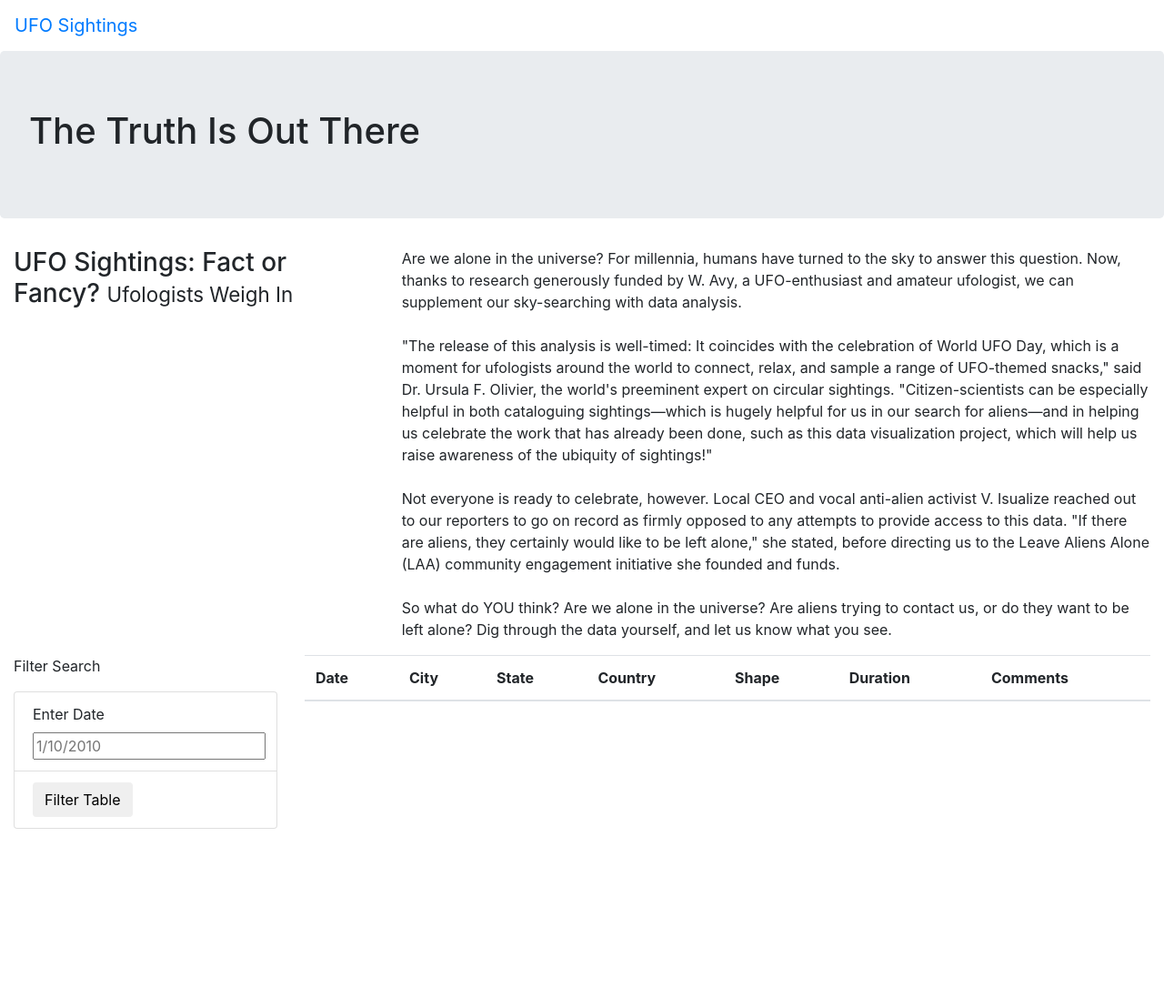
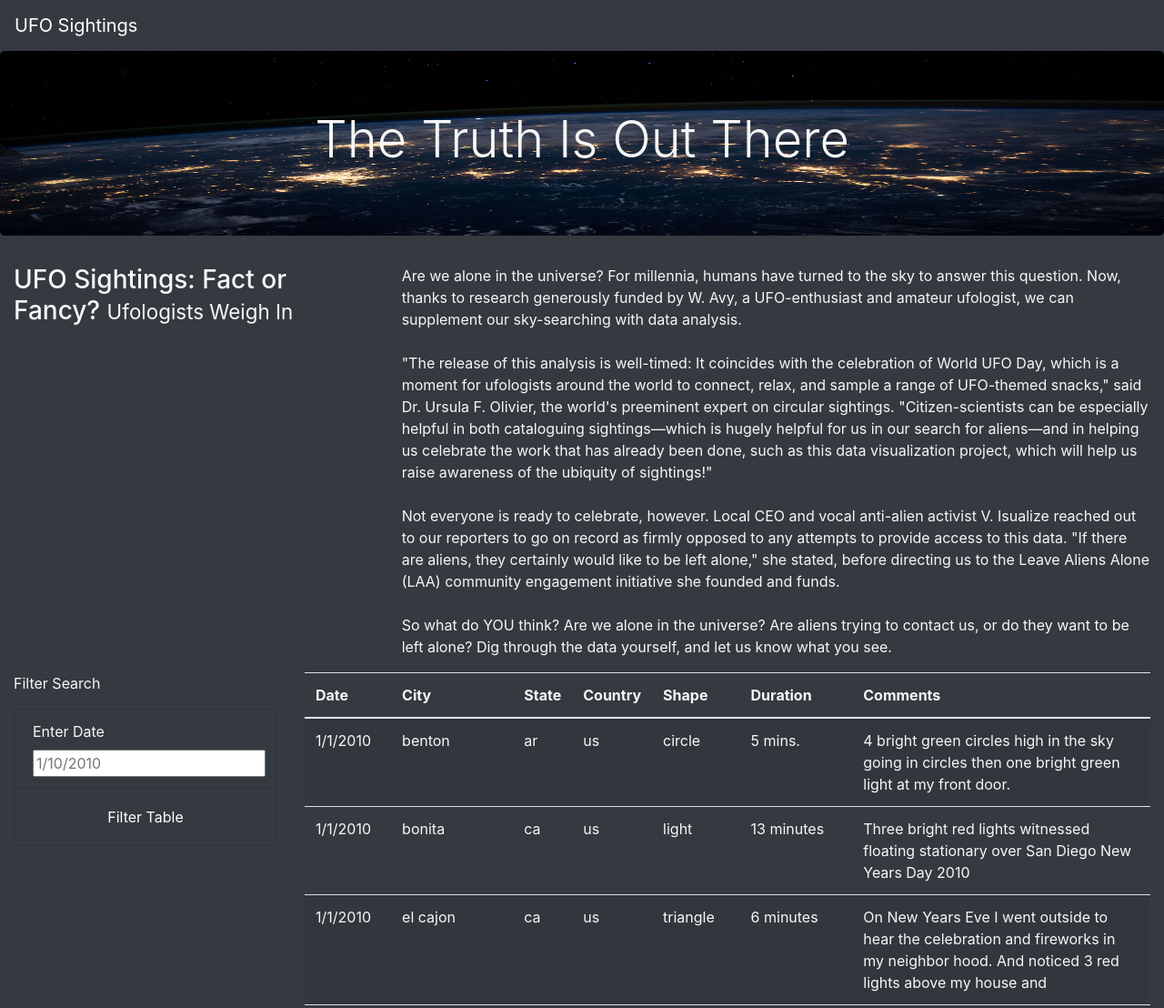
Before and after one commit to cacostamx/UFOs, a plain HTML site: page index.html in a window 1280 px wide. Shown: the top 1108 px of the page at 91% size. Before the commit the page ends 911 px from the top, so only its background shows below. Drawn offline with nearby package versions, Linux system fonts and the light colour scheme.

Commit message:
final module html

```diff
--- a/index.html
+++ b/index.html
@@ -14,13 +14,13 @@
     <link rel="stylesheet" href="static/css/style.css">
 
 </head>
-<body>
+<body class="bg-dark">
     <div class="wrapper">
-        <nav class="navbar navbar-expand-lg">
+        <nav class="navbar navbar-dark bg-dark navbar-expand-lg">
             <a class="navbar-brand" href="index.html">UFO Sightings</a>
         </nav>
         <div class="jumbotron">
-            <h1>The Truth Is Out There</h1>
+            <h1 class="display-4">The Truth Is Out There</h1>
         </div>
         <div class="container-fluid">
             <div class="row">
@@ -30,8 +30,6 @@
                 <div class="col-md-8">
                     <p>
                         Are we alone in the universe? For millennia, humans have turned to the sky to answer this question. Now, thanks to research generously funded by W. Avy, a UFO-enthusiast and amateur ufologist, we can supplement our sky-searching with data analysis.<br><br>"The release of this analysis is well-timed: It coincides with the celebration of World UFO Day, which is a moment for ufologists around the world to connect, relax, and sample a range of UFO-themed snacks," said Dr. Ursula F. Olivier, the world's preeminent expert on circular sightings. "Citizen-scientists can be especially helpful in both cataloguing sightings—which is hugely helpful for us in our search for aliens—and in helping us celebrate the work that has already been done, such as this data visualization project, which will help us raise awareness of the ubiquity of sightings!"<br><br>Not everyone is ready to celebrate, however. Local CEO and vocal anti-alien activist V. Isualize reached out to our reporters to go on record as firmly opposed to any attempts to provide access to this data. "If there are aliens, they certainly would like to be left alone," she stated, before directing us to the Leave Aliens Alone (LAA) community engagement initiative she founded and funds.<br><br>So what do YOU think? Are we alone in the universe? Are aliens trying to contact us, or do they want to be left alone? Dig through the data yourself, and let us know what you see.
-
-
                     </p>
                 </div>
             </div>
@@ -39,15 +37,15 @@
         <div class="container-fluid">
             <div class="row">
                 <div class="col-md-3">
-                    <form>
+                    <form class="bg-dark">
                         <p>Filter Search</p>
-                        <ul class="list-group">
-                            <li class="list-group-item">
+                        <ul class="list-group bg-dark">
+                            <li class="list-group-item bg-dark">
                                 <label for="date">Enter Date</label>
                                 <input type="text" placeholder="1/10/2010" id="datetime" />
                             </li>
-                            <li class="list-group-item">
-                                <button id="filter-btn" type="button" class="btn btn-default">Filter Table</button>
+                            <li class="list-group-item bg-dark" align="center">
+                                <button id="filter-btn" type="button" class="btn btn-dark">Filter Table</button>
                             </li>
                         </ul>
                     </form>
@@ -71,5 +69,8 @@
             </div>
         </div>
     </div>
+    <script src="https://cdnjs.cloudflare.com/ajax/libs/d3/4.11.0/d3.js"></script>
+    <script src="static/js/data.js"></script>
+    <script src="static/js/app.js"></script>
 </body>
 </html>
--- a/static/css/style.css
+++ b/static/css/style.css
@@ -0,0 +1,9 @@
+body {
+    color: #f7f7f7;
+  }
+
+.jumbotron {
+    background-image: url("../images/nasa.jpg");
+    background-size: 100% 100%;
+    text-align: center;
+  }
```
Also changed, not shown: static/images/nasa.jpg (added).
